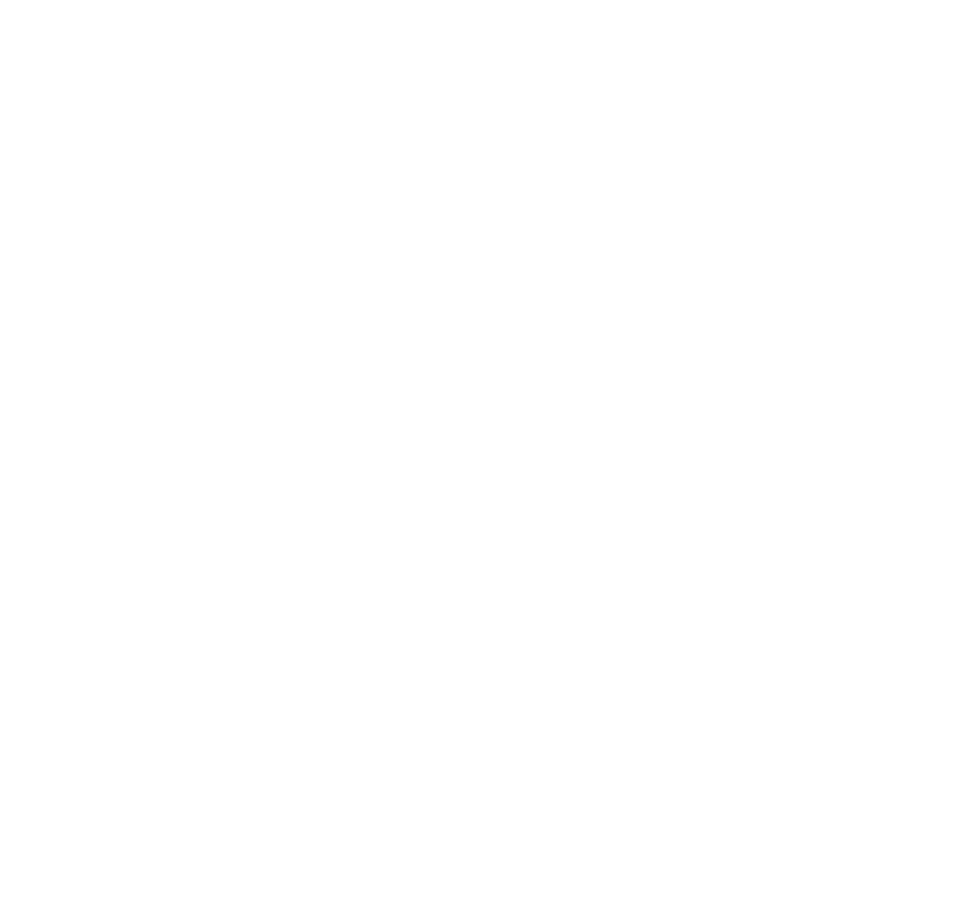
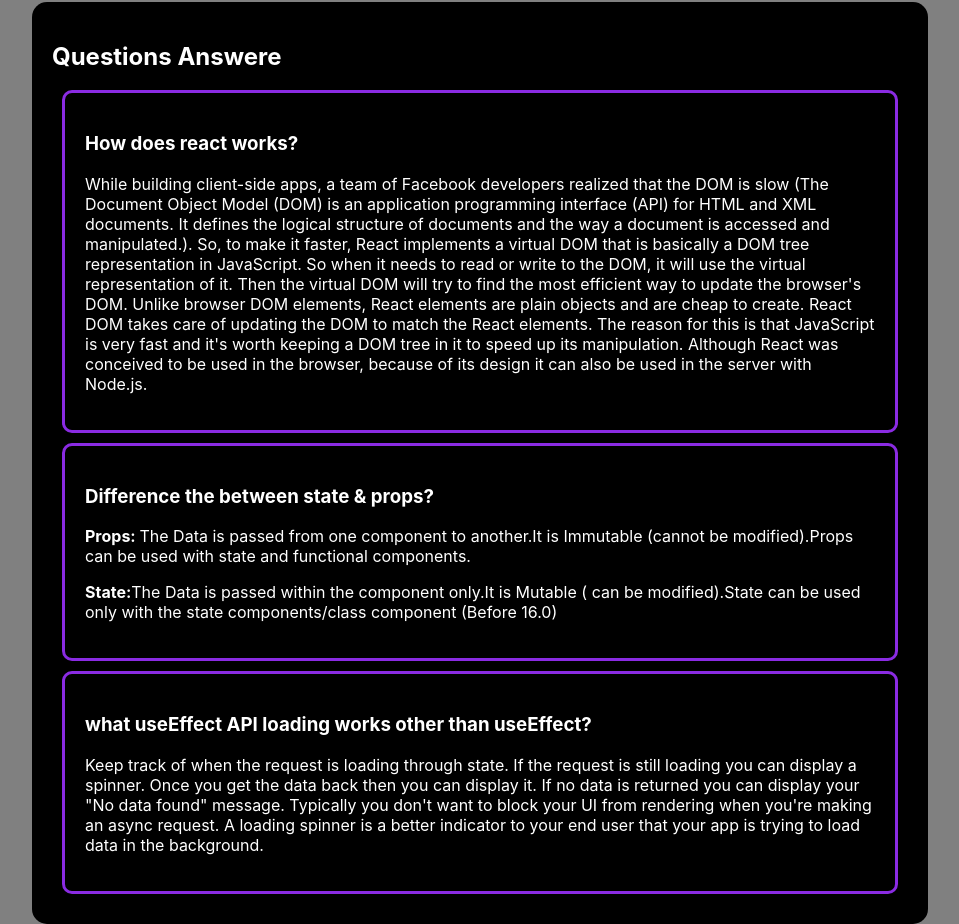
Before and after one commit to ayakub/Daily-routine-react, a React (Create React App) app: page / in a window 1280 px wide. Shown: the part 1100-2024 px from the top of the page, without its empty margins (160-1119 px from the left). Before the commit the page ends 1022 px from the top, so only its background shows below. Built offline with nearby package versions, Linux system fonts and the light colour scheme.

Commit message:
questin answer adde

```diff
--- a/src/App.js
+++ b/src/App.js
@@ -1,10 +1,12 @@
 import './App.css';
 import Main from './Componants/Main/Main';
+import Questions from './Componants/Questions/Questions';
 
 function App() {
   return (
     <div>
       <Main></Main>
+      <Questions></Questions>
     </div>
   );
 }
--- a/src/Componants/Cart/Cart.css
+++ b/src/Componants/Cart/Cart.css
@@ -77,5 +77,4 @@
         display: flex;
         flex-direction: column;
     }
-
 }
--- a/src/Componants/Main/Main.css
+++ b/src/Componants/Main/Main.css
@@ -18,24 +18,29 @@
     display: sticky;
     top: 0;
     box-shadow: 3px 3px 7px pink;
-    background-color: aquamarine;
+    background-color: rgb(180, 163, 163);
     padding-right: 15px;
     padding-top: 15px;
 }
 
-@media only screen and (max-width:520px) {
+@media only screen and (max-width:575px) {
     .full-body {
         display: grid;
-        grid-template-columns: 1fr, 0fr;
+        grid-template-columns: repeat(1fr);
     }
 
     .activity-side {
         display: grid;
         grid-template-columns: repeat(1, 1fr);
     }
+
+    .timing-side {
+        position: relative;
+        bottom: 0;
+    }
 }
 
-@media only screen and (min-width:521px) and (max-width: 920px) {
+@media only screen and (min-width:576px) and (max-width: 920px) {
     .activity-side {
         display: grid;
         grid-template-columns: repeat(1, 1fr);
--- /dev/null
+++ b/src/Componants/Questions/Questions.css
@@ -0,0 +1,22 @@
+.container {
+    margin-top: 60px;
+    background-color: gray;
+    padding-top: 20px;
+}
+
+.questions-container {
+    margin-left: 15%;
+    margin-right: 15%;
+    padding: 20px;
+    border-radius: 15px;
+    color: white;
+    background-color: black;
+    ;
+}
+
+.questions-container div {
+    border: 3px solid blueviolet;
+    margin: 10px;
+    padding: 20px;
+    border-radius: 10px;
+}
--- /dev/null
+++ b/src/Componants/Questions/Questions.js
@@ -0,0 +1,31 @@
+import React from 'react';
+import './Questions.css'
+
+const Questions = () => {
+    return (
+        <div className='container'>
+            <div className='questions-container'>
+                <h2>Questions Answere</h2>
+                <div>
+                    <h3>How does react works?</h3>
+
+                    <p>While building client-side apps, a team of Facebook developers realized that the DOM is slow (The Document Object Model (DOM) is an application programming interface (API) for HTML and XML documents. It defines the logical structure of documents and the way a document is accessed and manipulated.). So, to make it faster, React implements a virtual DOM that is basically a DOM tree representation in JavaScript. So when it needs to read or write to the DOM, it will use the virtual representation of it. Then the virtual DOM will try to find the most efficient way to update the browser's DOM.
+                        Unlike browser DOM elements, React elements are plain objects and are cheap to create. React DOM takes care of updating the DOM to match the React elements. The reason for this is that JavaScript is very fast and it's worth keeping a DOM tree in it to speed up its manipulation.
+                        Although React was conceived to be used in the browser, because of its design it can also be used in the server with Node.js. </p>
+                </div>
+                <div>
+                    <h3>Difference the between state & props?</h3>
+                    <p><strong>Props: </strong>The Data is passed from one component to another.It is Immutable (cannot be modified).Props can be used with state and functional components.
+                    </p>
+                    <p><strong>State:</strong>The Data is passed within the component only.It is Mutable ( can be modified).State can be used only with the state components/class component (Before 16.0)</p>
+                </div>
+                <div>
+                    <h3> what useEffect   API loading works  other than  useEffect?</h3>
+                    <p>Keep track of when the request is loading through state. If the request is still loading you can display a spinner. Once you get the data back then you can display it. If no data is returned you can display your "No data found" message. Typically you don't want to block your UI from rendering when you're making an async request. A loading spinner is a better indicator to your end user that your app is trying to load data in the background. </p>
+                </div>
+            </div>
+        </div>
+    );
+};
+
+export default Questions;
```
